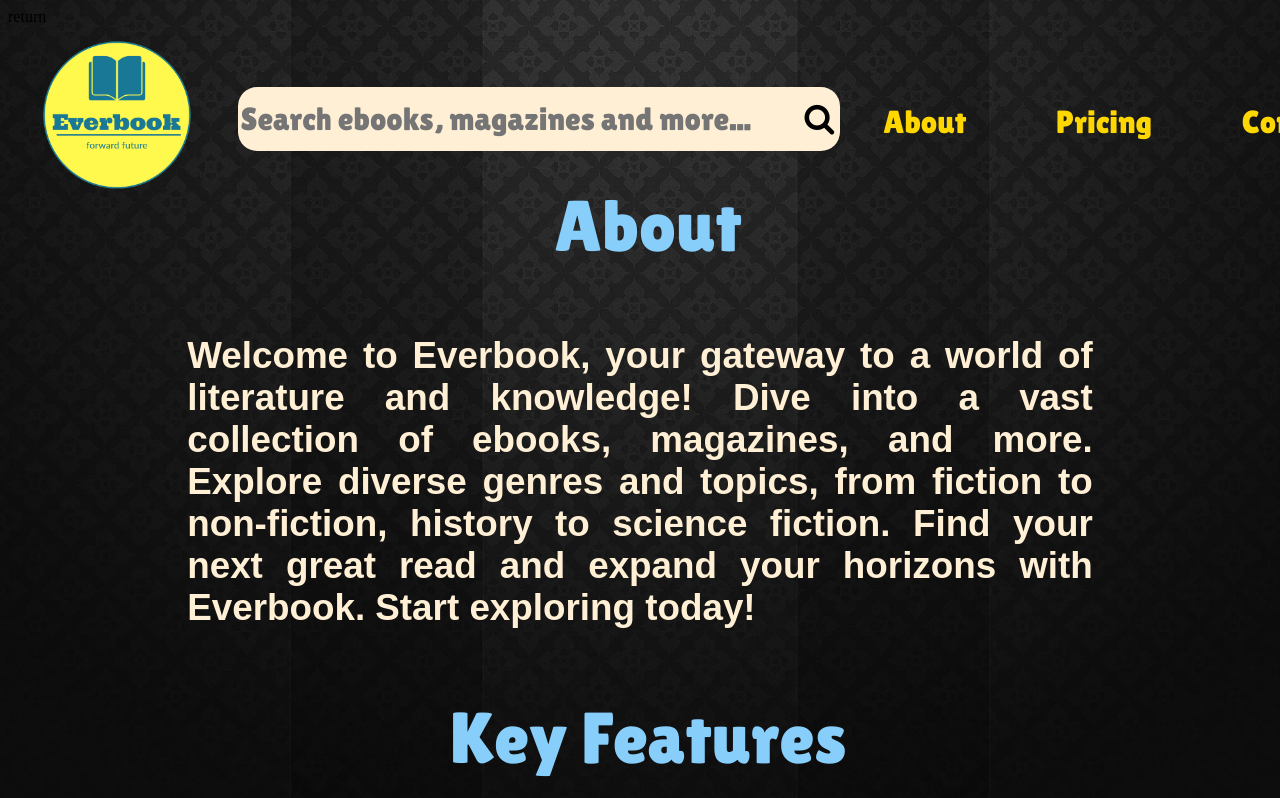
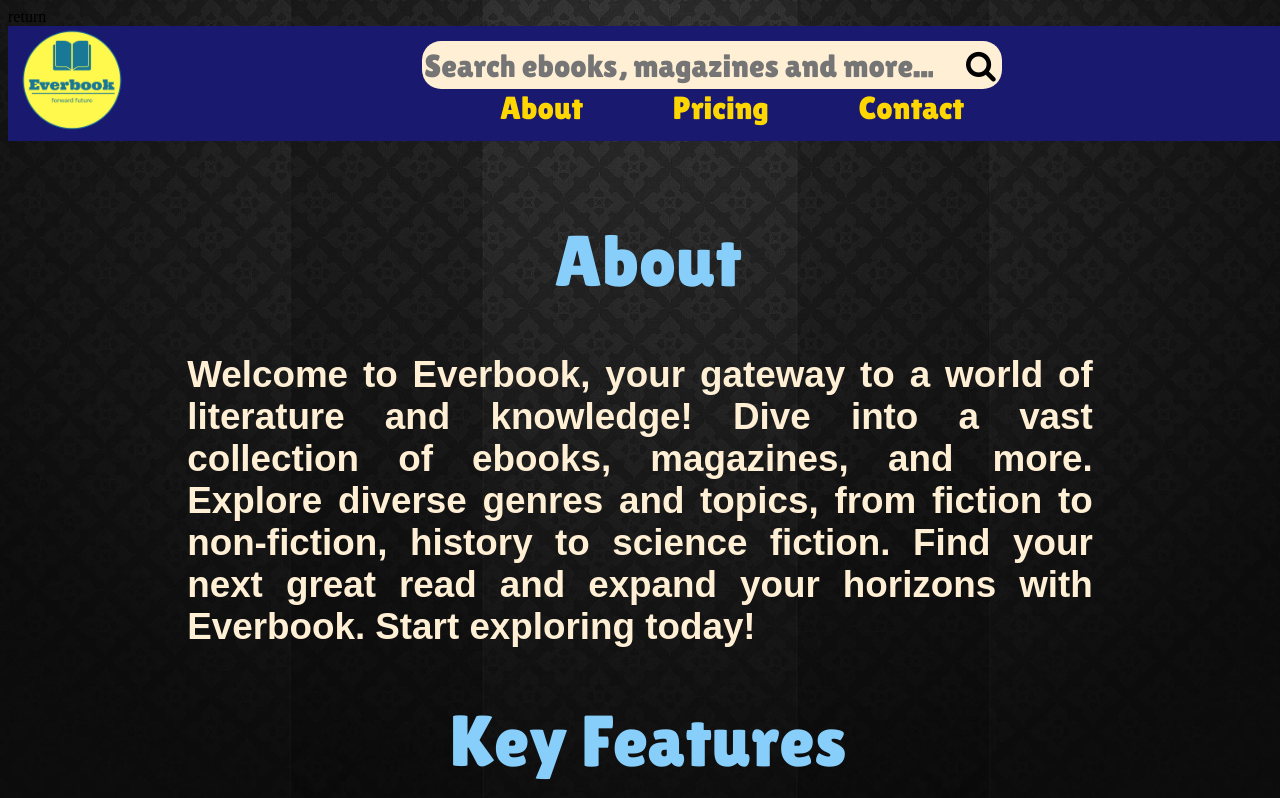
Before and after one commit to minhtai0611/demo-project-1, a React (Vite) app: page /about in a window 1280 px wide. Shown: the top 798 px of the page. Built offline with nearby package versions, Linux system fonts and the light colour scheme; a web font is replaced by a local one.

Commit message:
demo-project-1

```diff
--- a/src/AboutComponent/About.module.css
+++ b/src/AboutComponent/About.module.css
@@ -1,7 +1,7 @@
 @import url("https://fonts.googleapis.com/css2?family=Lilita+One&display=swap");
 .all {
   width: 100vw;
-  height: 50vh;
+  height: 30vh;
   display: flex;
   justify-content: center;
   align-items: center;
@@ -21,7 +21,7 @@
   color: papayawhip;
   font-size: 2.3rem;
   text-align: justify;
-  margin: -10vw 14vw;
+  margin: -5vw 14vw;
 }
 
 /* .div .ul {
--- a/src/App.css
+++ b/src/App.css
@@ -3,7 +3,7 @@ body {
   background-image: url("./assets/background-book.jpg");
   background-size: cover;
   background-repeat: no-repeat;
-  background-position: center center;
+  background-position: center;
   background-attachment: fixed;
   overflow-x: hidden;
 }
--- a/src/HeaderComponent/Header.module.css
+++ b/src/HeaderComponent/Header.module.css
@@ -8,24 +8,28 @@
 }
 /*------------------------------------*/
 .headerImg {
-  height: 12rem;
-  width: 12rem;
-  margin-right: 2vw;
-  margin-left: 1vw;
+  height: 10vw;
+  width: 10vw;
+  /* margin-right: 2vw;
+  margin-left: 1vw; */
 }
 .header {
-  position: fixed;
-  height: 10rem;
+  position: relative;
+  height: 9vw;
   display: flex;
   align-items: center;
-  margin-top: 1vw;
+  text-align: center;
+  justify-content: space-around;
+  background-color:midnightblue;
+  width: 100vw;
+  /* margin-top: 1vw; */
 }
 .headerNavAll {
   display: inline;
 }
 .headerLi {
-  margin: 3.5vw;
-  border-radius: 1vw;
+  margin: 0 3.5vw 0 3.5vw;
+  /* border-radius: 1vw; */
   outline: none;
   border: none;
 }
@@ -40,31 +44,33 @@
 /*------------------------------------*/
 .divInput {
   position: relative;
-  display: inline-block;
-  margin-right: 2vw;
-  left: 0;
+  display: flow-root;
+  /* top: 1vw; */
+  /* margin-right: 2vw; */
+  /* left: 0; */
 }
 .divInput input {
-  width: 35rem;
+  width: 42vw;
   color: black;
-  height: 4rem;
+  height: 3.7vw;
   background-color: papayawhip;
   outline: none;
   border: none;
   border-radius: 1.5vw 0 0 1.5vw;
-  padding-right: 1vw;
+  /* padding-right: 1vw; */
 }
 .divInput button {
-  position: absolute;
-  height: 4rem;
+  /* position: absolute; */
+  height: 3.7vw;
   background-color: papayawhip;
   outline: none;
   border: none;
   color: black;
   border-radius: 0 1.5vw 1.5vw 0;
+  cursor: pointer;
 }
 .divInput ul {
-  position: absolute;
-  top: -1rem;
+  display: inline;
+  /* bottom: 1vw; */
   cursor: pointer;
 }
--- a/src/PricingComponent/Pricing.module.css
+++ b/src/PricingComponent/Pricing.module.css
@@ -1,7 +1,7 @@
 @import url("https://fonts.googleapis.com/css2?family=Lilita+One&display=swap");
 .all {
   width: 100vw;
-  height: 50vh;
+  height: 30vh;
   display: flex;
   justify-content: center;
   align-items: center;
@@ -11,7 +11,6 @@
   font-size: 4.5rem;
   color: lightskyblue;
   text-align: center;
-  margin-bottom: 2vw;
 }
 .gayathri-bold {
   font-family: "Gayathri", sans-serif;
@@ -20,9 +19,9 @@
 }
 .p {
   color: papayawhip;
-  font-size: 3rem;
-  text-align: left;
-  margin: -10vw 14vw;
+  font-size: 2.3rem;
+  text-align: justify;
+  margin: -5vw 14vw;
 }
 .table {
   border-collapse: collapse;
```
Also changed, not shown: src/assets/favicon-book.png, src/assets/search-icon.png (deleted).
